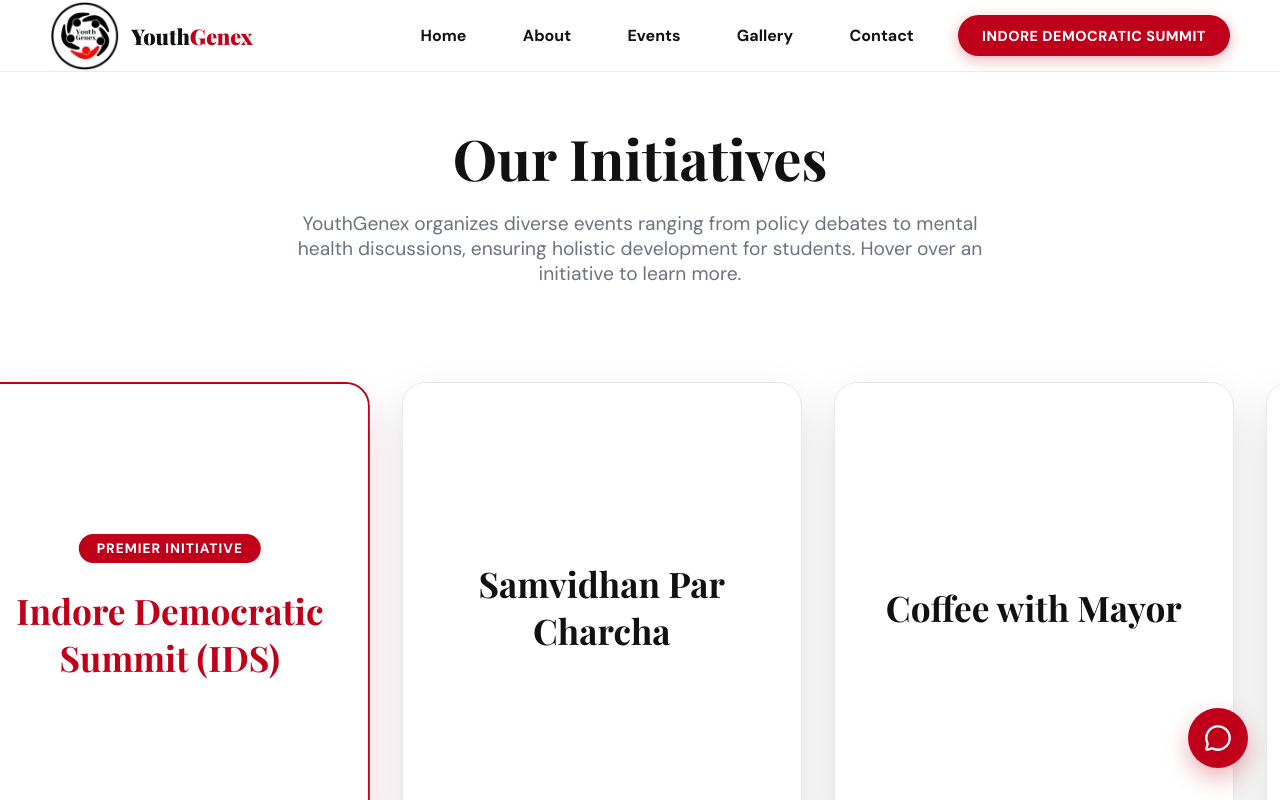
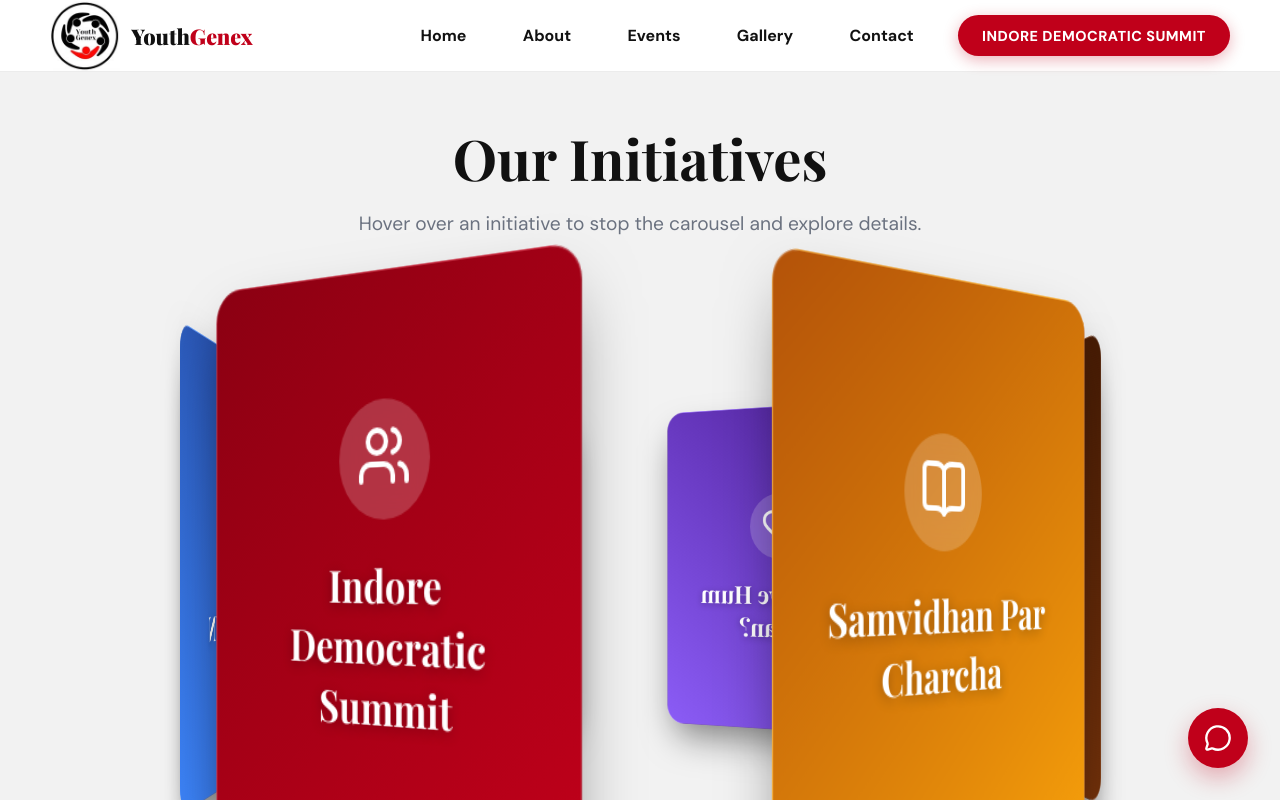
Before and after one commit to DakshBaid/youthgenex, a React (Vite) app in the folder youthgenx-web/: page /events in a window 1280 px wide. Shown: the top 800 px of the page. Built offline with nearby package versions, Linux system fonts and the light colour scheme.

Commit message:
Change Events carousel to 3D circular rotating gallery, remove Premier Initiative badge

```diff
--- a/youthgenx-web/src/components/EventsPage.jsx
+++ b/youthgenx-web/src/components/EventsPage.jsx
@@ -1,126 +1,174 @@
 import { useState, useEffect } from 'react';
-import { motion } from 'framer-motion';
+import { motion, useAnimation } from 'framer-motion';
 import { Link } from 'react-router-dom';
+import { Globe, Users, BookOpen, Coffee, Heart, Star } from 'lucide-react';
 
 const allEvents = [
   {
     title: "GENxMUN",
-    desc: "A dynamic Model United Nations platform designed to help students enhance diplomacy, debate, and communication skills while discussing global challenges. Participants step into the shoes of global leaders to draft resolutions."
+    desc: "A dynamic Model United Nations platform designed to help students enhance diplomacy, debate, and communication skills while discussing global challenges.",
+    color: "linear-gradient(135deg, #1E3A8A, #3B82F6)",
+    icon: <Globe size={48} color="#fff" />
   },
   {
-    title: "Indore Democratic Summit (IDS)",
-    desc: "Our premier youth initiative focused on leadership, governance, civic awareness, and youth participation. Successfully conducted across 3 impactful editions, IDS brings together hundreds of delegates, prominent speakers, and changemakers.",
+    title: "Indore Democratic Summit",
+    desc: "Our premier youth initiative focused on leadership, governance, civic awareness, and youth participation. Successfully conducted across 3 impactful editions.",
     path: "/ids",
-    isFeatured: true
+    color: "linear-gradient(135deg, #8B0012, #C0001A)",
+    icon: <Users size={48} color="#fff" />
   },
   {
     title: "Samvidhan Par Charcha",
-    desc: "An initiative encouraging meaningful conversations around the Constitution, civic rights, responsibilities, and democratic values among youth. We aim to make constitutional knowledge accessible to every student."
+    desc: "An initiative encouraging meaningful conversations around the Constitution, civic rights, responsibilities, and democratic values among youth.",
+    color: "linear-gradient(135deg, #B45309, #F59E0B)",
+    icon: <BookOpen size={48} color="#fff" />
   },
   {
     title: "Coffee with Mayor",
-    desc: "An interactive platform connecting students with leaders and policymakers to discuss ideas, governance, and youth perspectives. A direct bridge between the youth and local government."
+    desc: "An interactive platform connecting students with leaders and policymakers to discuss ideas, governance, and youth perspectives.",
+    color: "linear-gradient(135deg, #451A03, #92400E)",
+    icon: <Coffee size={48} color="#fff" />
   },
   {
     title: "Kho Gaye Hum Kahan?",
-    desc: "A youth-focused initiative creating conversations around self-growth, emotions, identity, and navigating modern challenges like digital wellbeing and mental health."
+    desc: "A youth-focused initiative creating conversations around self-growth, emotions, identity, and navigating modern challenges.",
+    color: "linear-gradient(135deg, #4C1D95, #8B5CF6)",
+    icon: <Heart size={48} color="#fff" />
   },
   {
     title: "About Her",
-    desc: "An initiative celebrating women, leadership, empowerment, and inspiring stories that encourage confidence and growth. We highlight the stories of remarkable women breaking barriers."
+    desc: "An initiative celebrating women, leadership, empowerment, and inspiring stories that encourage confidence and growth.",
+    color: "linear-gradient(135deg, #BE185D, #EC4899)",
+    icon: <Star size={48} color="#fff" />
   }
 ];
 
 export default function EventsPage() {
   const [isHovered, setIsHovered] = useState(false);
+  const [rotation, setRotation] = useState(0);
 
-  // Duplicate events to create infinite scrolling effect
-  const marqueeItems = [...allEvents, ...allEvents];
+  // Manual animation loop for the cylinder
+  useEffect(() => {
+    let animationFrame;
+    const animate = () => {
+      if (!isHovered) {
+        setRotation(prev => prev - 0.25); // Speed of rotation
+      }
+      animationFrame = requestAnimationFrame(animate);
+    };
+    animationFrame = requestAnimationFrame(animate);
+    return () => cancelAnimationFrame(animationFrame);
+  }, [isHovered]);
 
   return (
-    <section className="bg-soft" style={{ paddingTop: '120px', paddingBottom: '6rem', minHeight: '100vh', overflow: 'hidden' }}>
-      <div className="container" style={{ textAlign: 'center', marginBottom: '4rem' }}>
+    <section style={{ paddingTop: '120px', paddingBottom: '6rem', minHeight: '100vh', background: 'var(--soft)', overflow: 'hidden' }}>
+      <div className="container" style={{ textAlign: 'center', marginBottom: '2rem' }}>
         <motion.h1 initial={{ opacity: 0, y: 20 }} animate={{ opacity: 1, y: 0 }} style={{ fontSize: '3.5rem', fontFamily: '"Playfair Display"', color: 'var(--ink)', margin: '0 0 1rem' }}>
           Our Initiatives
         </motion.h1>
         <motion.p initial={{ opacity: 0 }} animate={{ opacity: 1 }} transition={{ delay: 0.2 }} style={{ color: 'var(--muted)', fontSize: '1.2rem', maxWidth: '700px', margin: '0 auto' }}>
-          YouthGenex organizes diverse events ranging from policy debates to mental health discussions, ensuring holistic development for students. Hover over an initiative to learn more.
+          Hover over an initiative to stop the carousel and explore details.
         </motion.p>
       </div>
 
-      {/* Infinite Carousel */}
       <div
-        style={{ position: 'relative', width: '100vw', left: 'calc(-50vw + 50%)', padding: '2rem 0' }}
+        style={{
+          height: '600px',
+          display: 'flex',
+          justifyContent: 'center',
+          alignItems: 'center',
+          perspective: '1200px',
+          marginTop: '2rem'
+        }}
+      >
+        <div
+          style={{
+            position: 'relative',
+            width: '320px',
+            height: '420px',
+            transformStyle: 'preserve-3d',
+            transform: `rotateY(${rotation}deg)`,
+            transition: isHovered ? 'transform 0.5s cubic-bezier(0.25, 1, 0.5, 1)' : 'none'
+          }}
+        >
+          {allEvents.map((ev, i) => {
+            const angle = i * (360 / allEvents.length);
+            return (
+              <div
+                key={i}
                 onMouseEnter={() => setIsHovered(true)}
                 onMouseLeave={() => setIsHovered(false)}
-      >
-        <motion.div
-          animate={{ x: isHovered ? undefined : ['0%', '-50%'] }}
-          transition={{ ease: "linear", duration: 30, repeat: Infinity }}
-          style={{ display: 'flex', width: 'max-content', gap: '2rem', paddingLeft: '2rem' }}
-        >
-          {marqueeItems.map((ev, i) => (
-            <motion.div
-              key={i}
-              className="event-card-hover"
-              whileHover={{ scale: 1.05, zIndex: 10 }}
+                className="event-3d-card"
                 style={{
-                width: '400px',
-                height: '450px',
-                background: 'var(--white)',
+                  position: 'absolute',
+                  top: 0,
+                  left: 0,
+                  width: '100%',
+                  height: '100%',
+                  background: ev.color,
                   borderRadius: '24px',
-                boxShadow: ev.isFeatured ? '0 20px 40px rgba(192,0,26,0.15)' : 'var(--shadow)',
-                border: ev.isFeatured ? '2px solid var(--red)' : '1px solid var(--line)',
+                  padding: '2rem',
                   display: 'flex',
                   flexDirection: 'column',
+                  alignItems: 'center',
                   justifyContent: 'center',
-                alignItems: 'center',
-                position: 'relative',
+                  textAlign: 'center',
+                  color: 'white',
+                  transform: `rotateY(${angle}deg) translateZ(400px)`,
+                  boxShadow: '0 25px 50px -12px rgba(0, 0, 0, 0.5)',
+                  cursor: 'pointer',
                   overflow: 'hidden',
-                padding: '2.5rem',
-                textAlign: 'center',
-                cursor: 'pointer'
+                  border: '1px solid rgba(255,255,255,0.2)'
                 }}
               >
-              {/* Default State (Title) */}
-              <div className="event-title-wrap" style={{ position: 'absolute', inset: 0, display: 'flex', flexDirection: 'column', justifyContent: 'center', alignItems: 'center', padding: '2rem', background: 'var(--white)', transition: 'opacity 0.4s ease', zIndex: 2 }}>
-                {ev.isFeatured && (
-                   <div style={{ background: 'var(--red)', color: 'var(--white)', padding: '6px 18px', borderRadius: '20px', fontSize: '0.85rem', fontWeight: 800, textTransform: 'uppercase', letterSpacing: '1px', marginBottom: '1.5rem' }}>
-                     Premier Initiative
+                {/* Default State */}
+                <div className="event-3d-front" style={{ display: 'flex', flexDirection: 'column', alignItems: 'center', transition: 'opacity 0.3s ease' }}>
+                  <div style={{ marginBottom: '1.5rem', background: 'rgba(255,255,255,0.2)', padding: '1rem', borderRadius: '50%', backdropFilter: 'blur(10px)' }}>
+                    {ev.icon}
                   </div>
-                )}
-                <h2 style={{ fontSize: '2.2rem', fontFamily: '"Playfair Display"', color: ev.isFeatured ? 'var(--red)' : 'var(--ink)', margin: 0 }}>
+                  <h2 style={{ fontSize: '2rem', fontFamily: '"Playfair Display"', margin: 0, textShadow: '0 2px 10px rgba(0,0,0,0.3)' }}>
                     {ev.title}
                   </h2>
                 </div>
 
-              {/* Hover State (Details) */}
-              <div className="event-desc-wrap" style={{ opacity: 0, display: 'flex', flexDirection: 'column', justifyContent: 'center', alignItems: 'center', height: '100%', transition: 'opacity 0.4s ease', zIndex: 1 }}>
-                <h3 style={{ fontSize: '1.6rem', fontFamily: '"Playfair Display"', color: 'var(--ink)', margin: '0 0 1rem' }}>
+                {/* Hover Details State */}
+                <div className="event-3d-back" style={{ position: 'absolute', inset: 0, padding: '2.5rem', display: 'flex', flexDirection: 'column', justifyContent: 'center', alignItems: 'center', opacity: 0, transition: 'opacity 0.3s ease', background: 'rgba(0,0,0,0.4)', backdropFilter: 'blur(8px)' }}>
+                  <h3 style={{ fontSize: '1.5rem', fontFamily: '"Playfair Display"', margin: '0 0 1rem', textShadow: '0 2px 10px rgba(0,0,0,0.3)' }}>
                     {ev.title}
                   </h3>
-                <p style={{ color: 'var(--muted)', lineHeight: 1.7, fontSize: '1.05rem', margin: '0 0 2rem' }}>
+                  <p style={{ fontSize: '1rem', lineHeight: 1.6, margin: '0 0 1.5rem', opacity: 0.9 }}>
                     {ev.desc}
                   </p>
                   {ev.path && (
-                  <Link to={ev.path} className="button button-red" style={{ width: '100%', padding: '0.8rem' }}>
-                    Explore IDS
+                    <Link to={ev.path} className="button" style={{ background: '#fff', color: '#111', width: '100%', border: 'none', boxShadow: '0 4px 15px rgba(0,0,0,0.2)' }}>
+                      Explore Event
                     </Link>
                   )}
                 </div>
-            </motion.div>
-          ))}
-        </motion.div>
+              </div>
+            );
+          })}
+        </div>
       </div>
 
       <style>{`
-        .event-card-hover:hover .event-title-wrap {
-          opacity: 0 !important;
-          pointer-events: none;
+        .event-3d-card:hover .event-3d-front {
+          opacity: 0;
         }
-        .event-card-hover:hover .event-desc-wrap {
-          opacity: 1 !important;
-          z-index: 3 !important;
+        .event-3d-card:hover .event-3d-back {
+          opacity: 1;
+        }
+        @media (max-width: 900px) {
+          .event-3d-card {
+            transform: rotateY(var(--angle)) translateZ(300px) !important;
+          }
+        }
+        @media (max-width: 600px) {
+          .event-3d-card {
+            transform: rotateY(var(--angle)) translateZ(200px) !important;
+            width: 260px !important;
+            left: 30px !important;
+          }
         }
       `}</style>
     </section>
```
Lines whose indentation alone changed are shown as unchanged.
